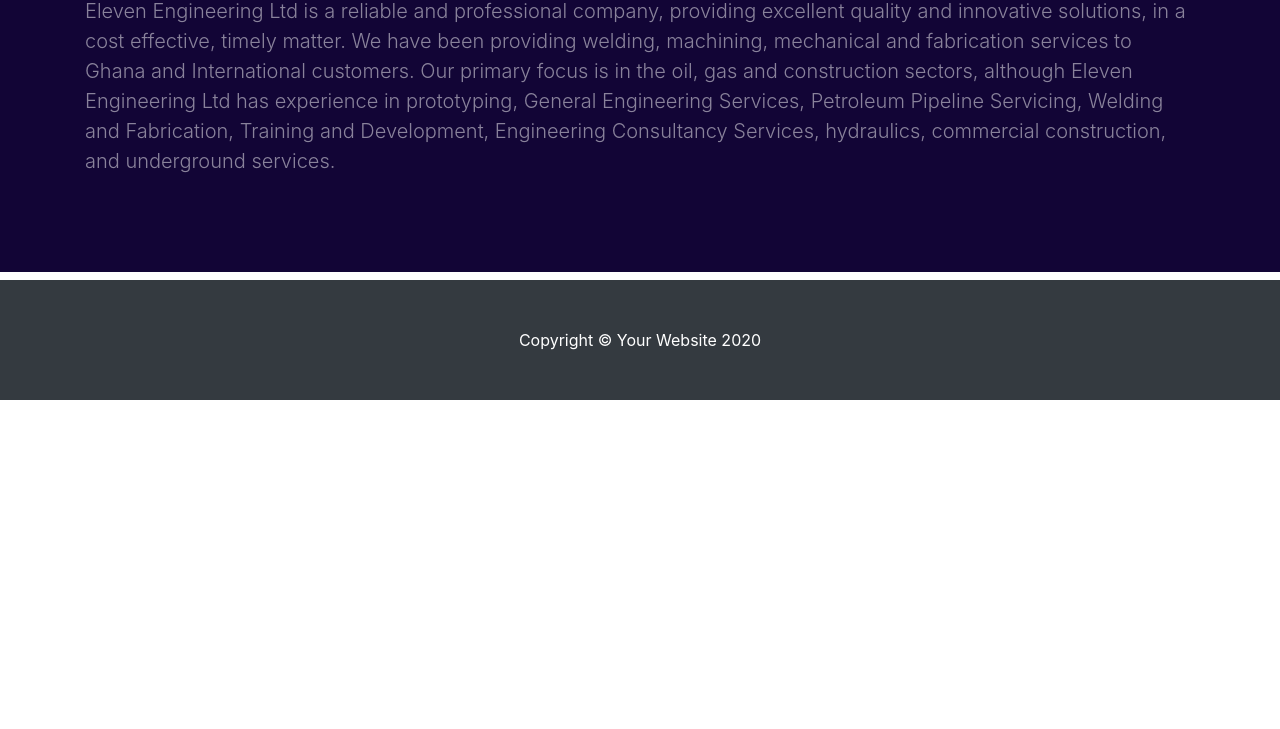
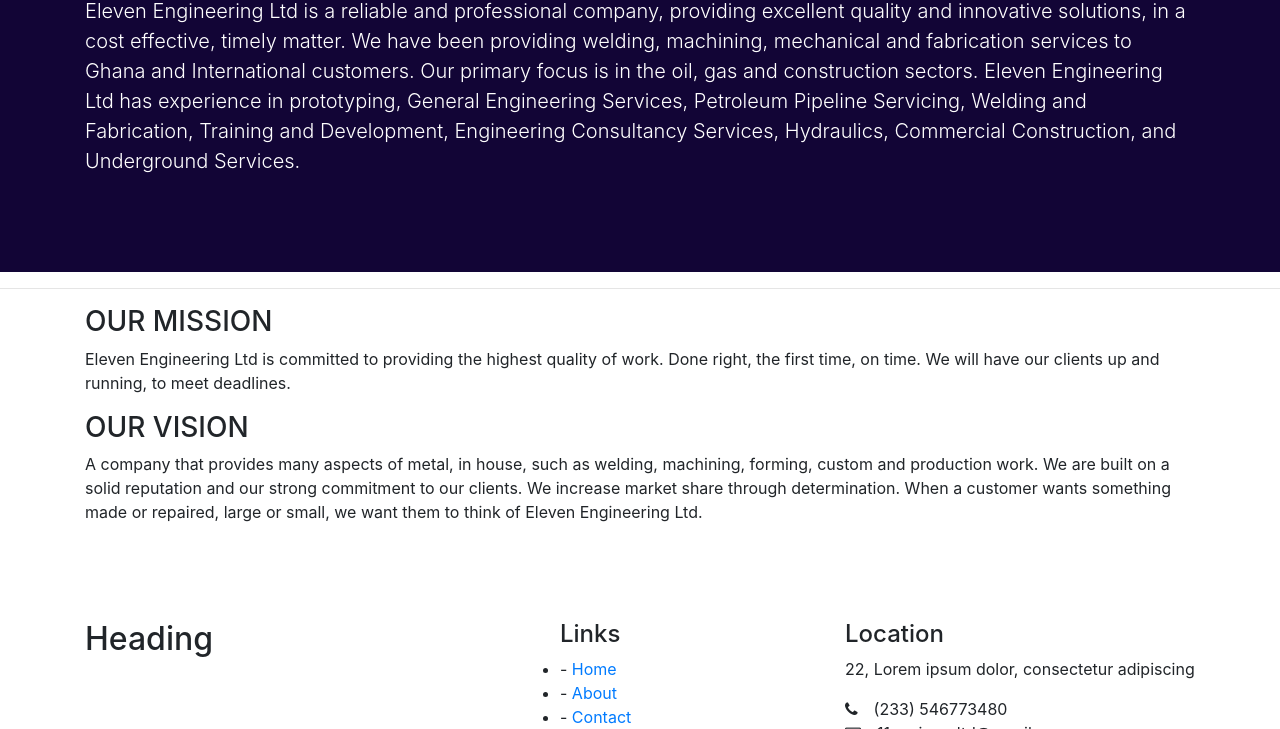
Before and after one commit to sarsahvincent/eleven_engineering, a website: page about.html in a window 1280 px wide. Shown: the part 231-960 px from the top of the page. Before the commit the page ends 800 px from the top, so only its background shows below. Drawn offline with Linux system fonts and the light colour scheme.

Commit message:
Add files via upload

```diff
--- a/about.html
+++ b/about.html
@@ -15,6 +15,7 @@
 
     <!-- Custom styles for this template -->
     <link href="css/business-frontpage.css" rel="stylesheet">
+    <link rel="stylesheet" href="https://cdnjs.cloudflare.com/ajax/libs/font-awesome/4.7.0/css/font-awesome.min.css">
 </head>
 
 <body>
@@ -22,14 +23,14 @@
     <!-- Navigation -->
     <nav class="navbar navbar-expand-lg navbar-dark bg-dark fixed-top">
         <div class="container">
-            <a class="navbar-brand" href="#">Eleven Engineering</a>
+            <a class="navbar-brand" href="index.html">Eleven Engineering</a>
             <button class="navbar-toggler" type="button" data-toggle="collapse" data-target="#navbarResponsive" aria-controls="navbarResponsive" aria-expanded="false" aria-label="Toggle navigation">
         <span class="navbar-toggler-icon"></span>
       </button>
             <div class="collapse navbar-collapse" id="navbarResponsive">
                 <ul class="navbar-nav ml-auto">
                     <li class="nav-item active">
-                        <a class="nav-link" href="#">Home
+                        <a class="nav-link" href="index.html">Home
               <span class="sr-only">(current)</span>
             </a>
                     </li>
@@ -47,31 +48,76 @@
         </div>
     </nav>
     <section>
-
-
         <header class="bg-info py-5 mb-2 about">
             <div class="container h-100">
                 <div class="row h-100 align-items-center">
                     <div class="col-lg-12">
-                        <h1 class="display-4 text-white mt-5 mb-2">About </h1>
-                        <p class="lead mb-5 text-white-50">Eleven Engineering Ltd is a reliable and professional company, providing excellent quality and innovative solutions, in a cost effective, timely matter. We have been providing welding, machining, mechanical and fabrication services
-                            to Ghana and International customers. Our primary focus is in the oil, gas and construction sectors, although Eleven Engineering Ltd has experience in prototyping, General Engineering Services, Petroleum Pipeline Servicing,
-                            Welding and Fabrication, Training and Development, Engineering Consultancy Services, hydraulics, commercial construction, and underground services.</p>
+                        <h1 class="display-4 text-white mt-5 mb-2 about">About </h1>
+                        <p class="lead mb-5 text-white about_text">Eleven Engineering Ltd is a reliable and professional company, providing excellent quality and innovative solutions, in a cost effective, timely matter. We have been providing welding, machining, mechanical and fabrication services
+                            to Ghana and International customers. Our primary focus is in the oil, gas and construction sectors. Eleven Engineering Ltd has experience in prototyping, General Engineering Services, Petroleum Pipeline Servicing, Welding
+                            and Fabrication, Training and Development, Engineering Consultancy Services, Hydraulics, Commercial Construction, and Underground Services.</p>
                     </div>
                 </div>
             </div>
         </header>
+    </section>
 
+    <hr class="line">
+
+    <section>
+        <div class=" container vision_mission ">
+            <div class="mission">
+                <h3>OUR MISSION</h3>
+                <p>Eleven Engineering Ltd is committed to providing the highest quality of work. Done right, the first time, on time. We will have our clients up and running, to meet deadlines.</p>
+            </div>
+            <div class="vission">
+                <h3>OUR VISION</h3>
+                <p>A company that provides many aspects of metal, in house, such as welding, machining, forming, custom and production work. We are built on a solid reputation and our strong commitment to our clients. We increase market share through determination.
+                    When a customer wants something made or repaired, large or small, we want them to think of Eleven Engineering Ltd.</p>
+            </div>
+
+        </div>
     </section>
 
 
 
+
+
     <!-- Footer -->
-    <footer class="py-5 bg-dark">
-        <div class="container">
-            <p class="m-0 text-center text-white">Copyright &copy; Your Website 2020</p>
+    <footer>
+        <div>
+            <div class="mt-5 pt-5 pb-5 footer">
+                <div class="container">
+                    <div class="row">
+                        <div class="col-lg-5 col-xs-12 about-company">
+                            <h2>Heading</h2>
+                            <p class="pr-5 text-white-50">Lorem ipsum dolor sit amet, consectetur adipiscing elit. Nullam ac ante mollis quam tristique convallis </p>
+                            <p><a href="#"><i class="fa fa-facebook-square mr-1"></i></a><a href="#"><i class="fa fa-linkedin-square"></i></a></p>
+                        </div>
+                        <div class="col-lg-3 col-xs-12 links">
+                            <h4 class="mt-lg-0 mt-sm-3">Links</h4>
+                            <ul class="m-0 p-0 footer_links">
+                                <li>- <a href="index.html">Home</a></li>
+                                <li>- <a href="about.html">About</a></li>
+                                <li>- <a href="#">Contact</a></li>
+                                <li>- <a href="#">Services</a></li>
+                            </ul>
+                        </div>
+                        <div class="col-lg-4 col-xs-12 location">
+                            <h4 class="mt-lg-0 mt-sm-4">Location</h4>
+                            <p>22, Lorem ipsum dolor, consectetur adipiscing</p>
+                            <p class="mb-0"><i class="fa fa-phone mr-3"></i>(233) 546773480</p>
+                            <p><i class="fa fa-envelope-o mr-3"></i>11engineerltd@gmail.com</p>
+                        </div>
+                    </div>
+                    <div class="row mt-5">
+                        <div class="col copyright">
+                            <p class=""><small class="text-white-50">© 2020. All Rights Reserved.</small></p>
+                        </div>
+                    </div>
+                </div>
+            </div>
         </div>
-        <!-- /.container -->
     </footer>
 
     <!-- Bootstrap core JavaScript -->
```
Also changed, not shown: index.html (+43 -9 lines).
